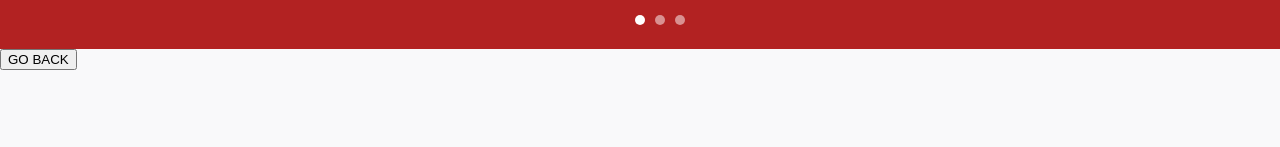
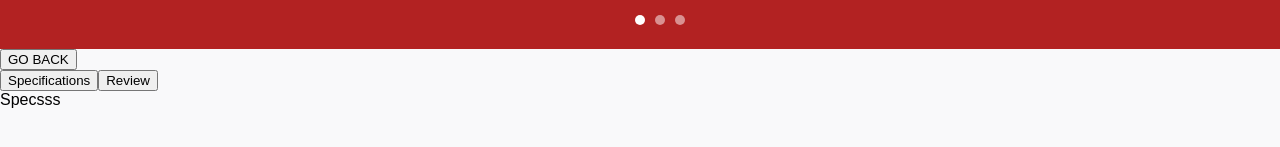
Before and after one commit to Siralde/RatingReview, a React (Create React App) app: page / in a window 1280 px wide. Both pictures are taken after a click on the element "50". Shown: the part 311-458 px from the top of the page. Built offline with nearby package versions, Linux system fonts and the light colour scheme.

Commit message:
Second Page

```diff
--- a/public/index.html
+++ b/public/index.html
@@ -19,7 +19,7 @@
       work correctly both with client-side routing and a non-root public URL.
       Learn how to configure a non-root public URL by running `npm run build`.
     -->
-    <title>React App</title>
+    <title>Rate & Review</title>
   </head>
   <body>
     <noscript>
--- /dev/null
+++ b/src/components/SpecsBox.js
@@ -0,0 +1,13 @@
+import React, { Component } from 'react';
+
+class SpecsBox extends Component {
+    render() {
+        return (
+            <div>
+                Specsss
+            </div>
+        );
+    }
+}
+
+export default SpecsBox;
--- a/src/containers/App.js
+++ b/src/containers/App.js
@@ -4,7 +4,10 @@ import '../css/App.css';
 import products from '../products.js';
 // Dumb Components
 import List from '../components/List';
+
+//Statefull Components
 import SlideShow from './SlideShow';
+import SpecificBoxes from './SpecificBoxes';
 
 class App extends Component {
 
@@ -70,6 +73,8 @@ class App extends Component {
                         GO BACK
                     </button>
 
+                    <SpecificBoxes/>
+
                 </div>
             )
         }
--- /dev/null
+++ b/src/containers/ReviewBox.js
@@ -0,0 +1,39 @@
+import React, { Component } from 'react';
+
+class ReviewBox extends Component {
+
+
+    constructor(props){
+        super(props);
+        this.state = {
+            reviewValue: '',
+            scoreValue: 0,
+            authorName: '',
+            dateValue: '',
+        };
+        this.handleReviewValue = this.handleReviewValue.bind(this);
+    };
+
+    handleReviewValue(event){
+
+    }
+
+    render() {
+        return (
+            <div>
+                Review
+
+                <input
+                    type="text"
+                    value={this.state.reviewValue}
+                    onChange={this.handleReviewValue}
+                >
+                </input>
+
+
+            </div>
+        );
+    }
+}
+
+export default ReviewBox;
--- /dev/null
+++ b/src/containers/SpecificBoxes.js
@@ -0,0 +1,56 @@
+import React, { Component } from 'react';
+
+import SpecsBox from "../components/SpecsBox";
+import ReviewBox from "./ReviewBox";
+
+
+class SpecificBoxes extends Component {
+
+    constructor(props) {
+        super(props);
+        this.state = {
+            specs: true,
+            review: false
+        };
+        this.handleSpecsBox = this.handleSpecsBox.bind(this);
+        this.handleReviewBox = this.handleReviewBox.bind(this);
+    } // Fin del constructor
+
+    handleSpecsBox(){
+
+        this.setState({
+            specs: true,
+            review: false
+        });
+    }
+
+    handleReviewBox(){
+
+        this.setState({
+            specs: false,
+            review: true
+        });
+    }
+
+    render() {
+        return (
+            <div>
+                <button
+                    onClick={this.handleSpecsBox}
+                >
+                    Specifications
+                </button>
+                <button
+                    onClick={this.handleReviewBox}
+                >
+                    Review
+                </button>
+                <div>
+                    {this.state.review === true ? <ReviewBox/> : <SpecsBox/>}
+                </div>
+            </div>
+        );
+    }
+}
+
+export default SpecificBoxes;
```
